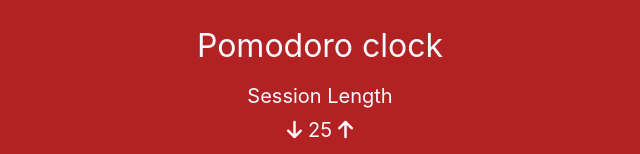
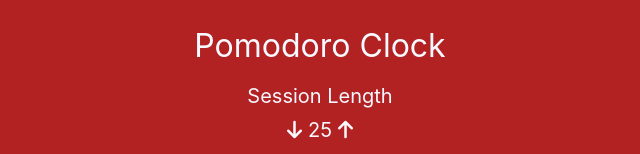
Before and after one commit to andersonfer/pomodoro-clock, a React (Create React App) app: page / in a window 1280 px wide. Shown: the top 154 px of the page, without its empty margins (320-960 px from the left). Built offline with nearby package versions, Linux system fonts and the light colour scheme.

Commit message:
Add the headings to the first test case

```diff
--- a/src/App.js
+++ b/src/App.js
@@ -36,7 +36,7 @@ class App extends React.Component {
     return (
       <>
         <div id="header">
-          <h1 id="title">Pomodoro clock</h1>
+          <h1 id="title">Pomodoro Clock</h1>
           <div id="clock-setup">
             <SessionSetup
               sessionLength={this.state.sessionLength}
```
Also changed, not shown: 1 other file (tests, documents, lock files or other folders).
